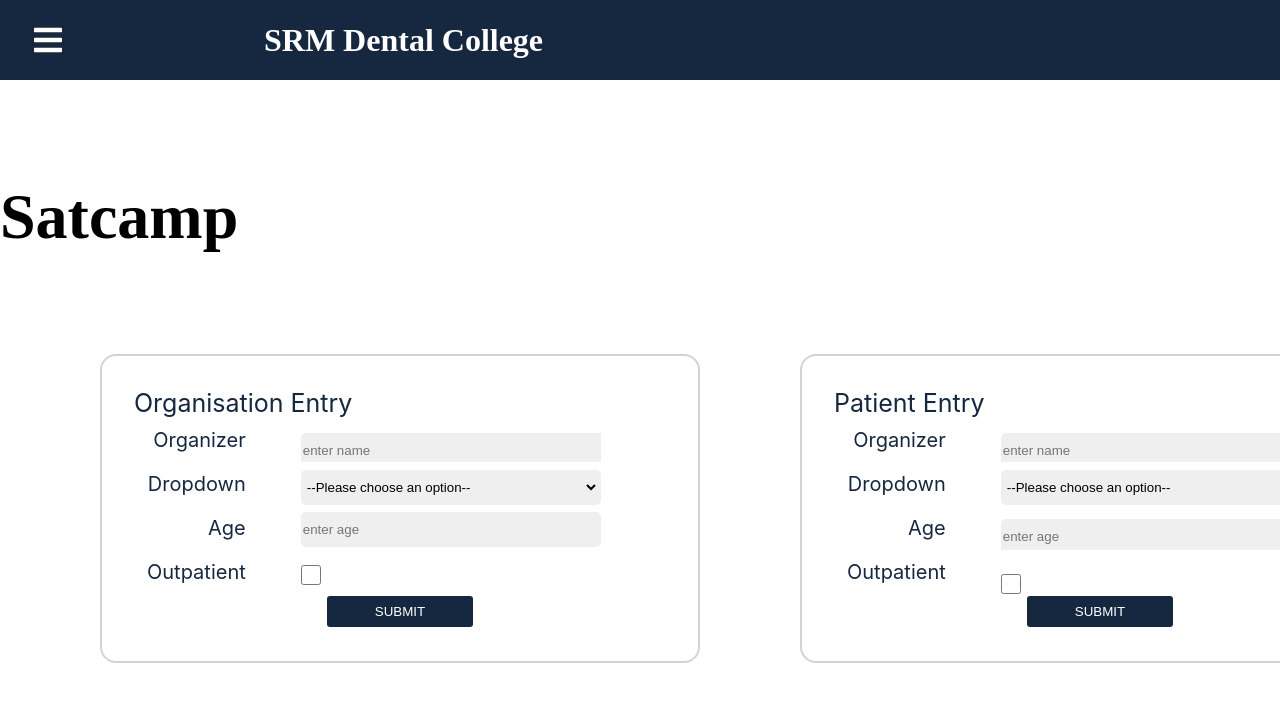
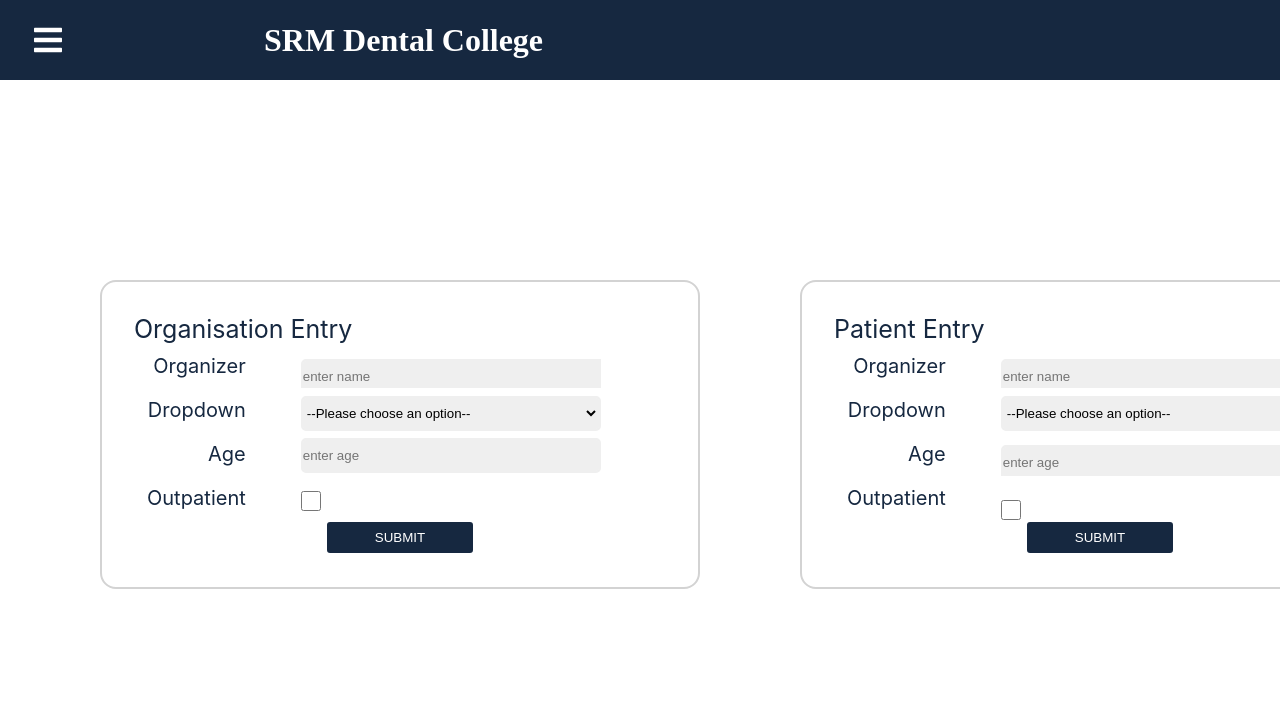
Before and after one commit to VVarsha6/dentaleec, a React (Create React App) app: page /Satcamp in a window 1280 px wide. Shown: the top 702 px of the page. Built offline with nearby package versions, Linux system fonts and the light colour scheme.

Commit message:
style: form style

```diff
--- a/src/pages/Deptcamp.js
+++ b/src/pages/Deptcamp.js
@@ -1,13 +1,13 @@
 import React from "react";
 import "../App.css";
-import FormWithYup from "../Forms/FormWithYup";
+import FormWithYup from "../forms/FormWithYup";
 
 const DeptCamp = () => {
   return (
-    <section className="main-body Deptcamp" >
+    <section className="main-body Deptcamp">
       <FormWithYup />
     </section>
   );
 };
 
-export { DeptCamp }
+export { DeptCamp };
--- a/src/pages/Satcamp.js
+++ b/src/pages/Satcamp.js
@@ -1,11 +1,10 @@
 import React from "react";
 import "../App.css";
-import FormWithYup from "../Forms/FormWithYup";
+import FormWithYup from "../forms/FormWithYup";
 
 export const SatCamp = () => {
   return (
     <div className="main-body Satcamp ">
-      <h1>Satcamp</h1>
       <FormWithYup />
     </div>
   );
```
